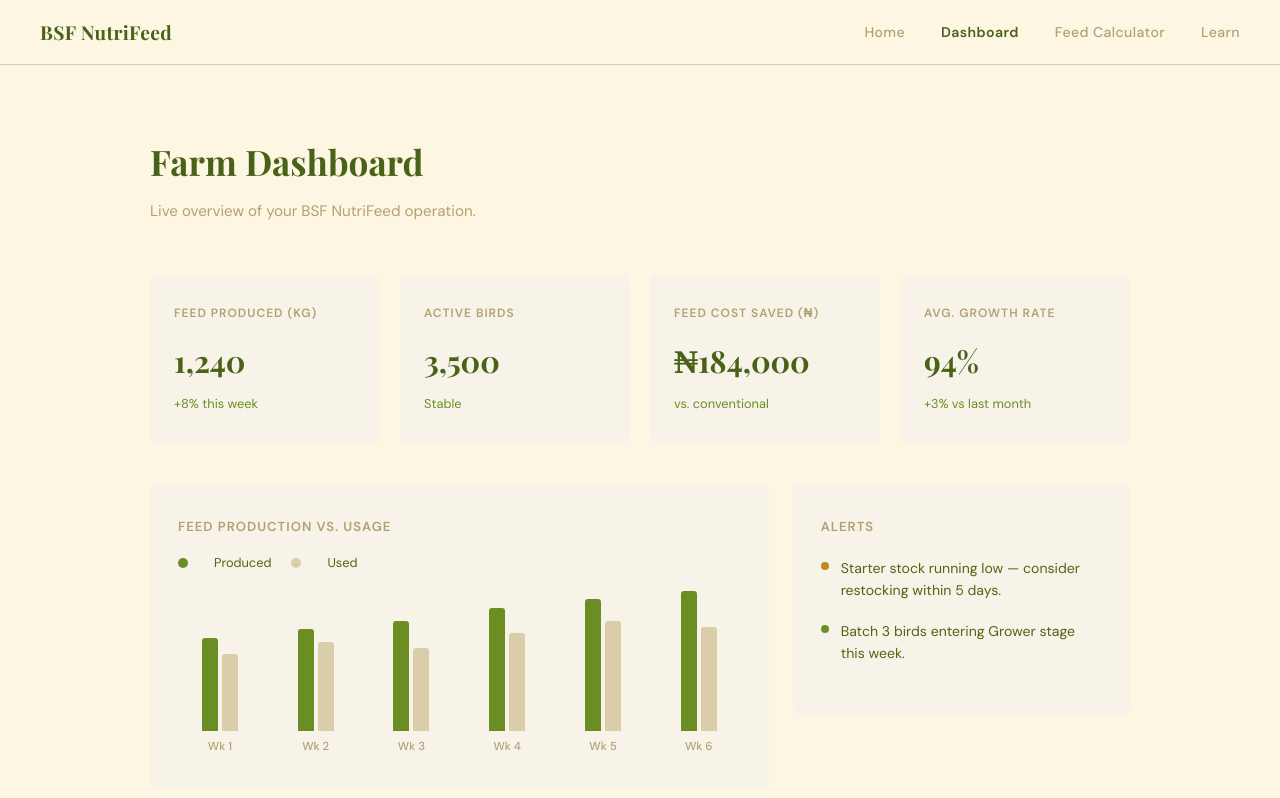
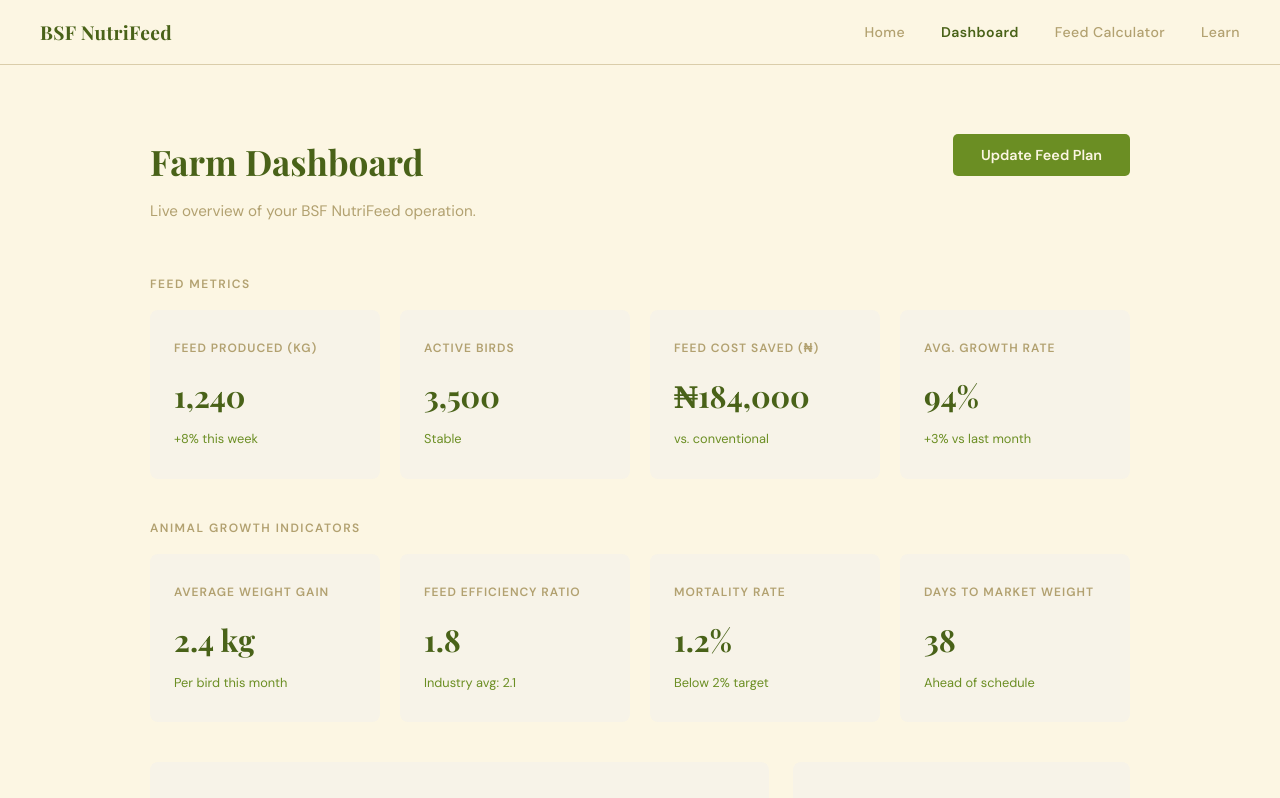
Before and after one commit to naomiakinleye-hash/nutrifeed-app, a React (Create React App) app: page /dashboard in a window 1280 px wide. Shown: the top 798 px of the page. Built offline with nearby package versions, Linux system fonts and the light colour scheme.

Commit message:
updated dashboard with growth indicators and alerts

```diff
--- a/src/components/Dashboard.css
+++ b/src/components/Dashboard.css
@@ -13,10 +13,14 @@
   min-height: 60vh;
   font-size: 1rem;
   color: #B2A170;
-  font-family: 'DM Sans', sans-serif;
 }
 
 .dashboard-header {
+  display: flex;
+  align-items: flex-start;
+  justify-content: space-between;
+  flex-wrap: wrap;
+  gap: 20px;
   margin-bottom: 50px;
 }
 
@@ -33,7 +37,34 @@
   font-size: 0.95rem;
 }
 
-/* ─── METRICS GRID ───────────────────── */
+.dashboard-cta {
+  padding: 12px 28px;
+  background-color: #6B8E23;
+  color: #FCF6E3;
+  font-size: 0.9rem;
+  font-weight: 600;
+  border: none;
+  border-radius: 5px;
+  cursor: pointer;
+  transition: background-color 0.2s ease;
+  white-space: nowrap;
+}
+
+.dashboard-cta:hover {
+  background-color: #496218;
+}
+
+.dashboard-section-title {
+  font-size: 0.75rem;
+  font-weight: 700;
+  text-transform: uppercase;
+  letter-spacing: 1.5px;
+  color: #B2A170;
+  margin-bottom: 16px;
+  margin-top: 10px;
+}
+
+/* METRICS GRID */
 .metrics-grid {
   display: grid;
   grid-template-columns: repeat(auto-fit, minmax(200px, 1fr));
@@ -41,10 +72,17 @@
   margin-bottom: 40px;
 }
 
-.metric-card {
+.metric-card,
+.growth-card {
   background-color: #F7F3E8;
   border-radius: 8px;
   padding: 28px 24px;
+  transition: background-color 0.2s ease;
+}
+
+.metric-card:hover,
+.growth-card:hover {
+  background-color: #DACDAA;
 }
 
 .metric-label {
@@ -69,7 +107,7 @@
   color: #6B8E23;
 }
 
-/* ─── LOWER ROW ──────────────────────── */
+/* LOWER ROW */
 .dashboard-lower {
   display: flex;
   flex-wrap: wrap;
@@ -77,7 +115,7 @@
   align-items: flex-start;
 }
 
-/* ─── CHART ──────────────────────────── */
+/* CHART */
 .chart-card {
   flex: 2;
   min-width: 300px;
@@ -87,7 +125,6 @@
 }
 
 .chart-card h3 {
-  font-family: 'DM Sans', sans-serif;
   font-size: 0.82rem;
   font-weight: 700;
   text-transform: uppercase;
@@ -114,7 +151,7 @@
 }
 
 .legend-dot.produced { background-color: #6B8E23; }
-.legend-dot.used     { background-color: #DACDAA; }
+.legend-dot.used { background-color: #DACDAA; }
 
 .bar-chart {
   display: flex;
@@ -145,9 +182,8 @@
 }
 
 .bar:hover { opacity: 0.75; }
-
 .bar-produced { background-color: #6B8E23; }
-.bar-used     { background-color: #DACDAA; }
+.bar-used { background-color: #DACDAA; }
 
 .bar-label {
   font-size: 0.72rem;
@@ -155,7 +191,7 @@
   font-weight: 500;
 }
 
-/* ─── ALERTS ─────────────────────────── */
+/* ALERTS */
 .alerts-section {
   flex: 1;
   min-width: 240px;
@@ -165,7 +201,6 @@
 }
 
 .alerts-section h3 {
-  font-family: 'DM Sans', sans-serif;
   font-size: 0.82rem;
   font-weight: 700;
   text-transform: uppercase;
@@ -190,7 +225,7 @@
 }
 
 .alert-warning .alert-dot { background-color: #C08A1E; }
-.alert-info    .alert-dot { background-color: #6B8E23; }
+.alert-info .alert-dot { background-color: #6B8E23; }
 
 .alert-item p {
   font-size: 0.88rem;
@@ -198,7 +233,7 @@
   line-height: 1.6;
 }
 
-/* ─── RESPONSIVE ─────────────────────── */
+/* RESPONSIVE */
 @media (max-width: 640px) {
   .dashboard-page {
     padding: 50px 20px;
@@ -207,4 +242,7 @@
     flex-direction: column;
   }
   .bar { width: 10px; }
+  .dashboard-header {
+    flex-direction: column;
+  }
 }
--- a/src/components/Dashboard.js
+++ b/src/components/Dashboard.js
@@ -1,7 +1,7 @@
 import { useState, useEffect } from 'react';
+import { useNavigate } from 'react-router-dom';
 import './Dashboard.css';
 
-// ── Mock API data ──────────────────────────────────────────────
 const MOCK_DATA = {
   metrics: [
     { id: 1, label: 'Feed Produced (kg)', value: '1,240', trend: '+8% this week' },
@@ -9,9 +9,17 @@ const MOCK_DATA = {
     { id: 3, label: 'Feed Cost Saved (₦)', value: '₦184,000', trend: 'vs. conventional' },
     { id: 4, label: 'Avg. Growth Rate', value: '94%', trend: '+3% vs last month' },
   ],
+  growth: [
+    { label: 'Average Weight Gain', value: '2.4 kg', note: 'Per bird this month' },
+    { label: 'Feed Efficiency Ratio', value: '1.8', note: 'Industry avg: 2.1' },
+    { label: 'Mortality Rate', value: '1.2%', note: 'Below 2% target' },
+    { label: 'Days to Market Weight', value: '38', note: 'Ahead of schedule' },
+  ],
   alerts: [
     { id: 1, type: 'warning', message: 'Starter stock running low — consider restocking within 5 days.' },
     { id: 2, type: 'info', message: 'Batch 3 birds entering Grower stage this week.' },
+    { id: 3, type: 'warning', message: 'Next feeding time: 8:00 AM tomorrow.' },
+    { id: 4, type: 'info', message: 'Weekly growth report ready for review.' },
   ],
   chartData: [
     { week: 'Wk 1', feedUsed: 180, feedProduced: 220 },
@@ -23,7 +31,6 @@ const MOCK_DATA = {
   ],
 };
 
-// ── Sub-components ─────────────────────────────────────────────
 function MetricCard({ label, value, trend }) {
   return (
     <div className="metric-card">
@@ -34,9 +41,18 @@ function MetricCard({ label, value, trend }) {
   );
 }
 
+function GrowthCard({ label, value, note }) {
+  return (
+    <div className="growth-card">
+      <p className="metric-label">{label}</p>
+      <p className="metric-value">{value}</p>
+      <p className="metric-trend">{note}</p>
+    </div>
+  );
+}
+
 function ChartCard({ data }) {
   const maxVal = Math.max(...data.flatMap(d => [d.feedUsed, d.feedProduced]));
-
   return (
     <div className="chart-card">
       <h3>Feed Production vs. Usage</h3>
@@ -81,13 +97,12 @@ function AlertBanner({ alerts }) {
   );
 }
 
-// ── Main Dashboard ─────────────────────────────────────────────
 function Dashboard() {
   const [data, setData] = useState(null);
   const [loading, setLoading] = useState(true);
+  const navigate = useNavigate();
 
   useEffect(() => {
-    // Simulate API fetch
     const timer = setTimeout(() => {
       setData(MOCK_DATA);
       setLoading(false);
@@ -107,13 +122,29 @@ function Dashboard() {
     <div className="dashboard-page">
 
       <div className="dashboard-header">
-        <h1>Farm Dashboard</h1>
-        <p>Live overview of your BSF NutriFeed operation.</p>
+        <div>
+          <h1>Farm Dashboard</h1>
+          <p>Live overview of your BSF NutriFeed operation.</p>
+        </div>
+        <button
+          className="dashboard-cta"
+          onClick={() => navigate('/calculator')}
+        >
+          Update Feed Plan
+        </button>
       </div>
 
+      <div className="dashboard-section-title">Feed Metrics</div>
       <div className="metrics-grid">
         {data.metrics.map(m => (
           <MetricCard key={m.id} label={m.label} value={m.value} trend={m.trend} />
+        ))}
+      </div>
+
+      <div className="dashboard-section-title">Animal Growth Indicators</div>
+      <div className="metrics-grid">
+        {data.growth.map((g, i) => (
+          <GrowthCard key={i} label={g.label} value={g.value} note={g.note} />
         ))}
       </div>
 
```
